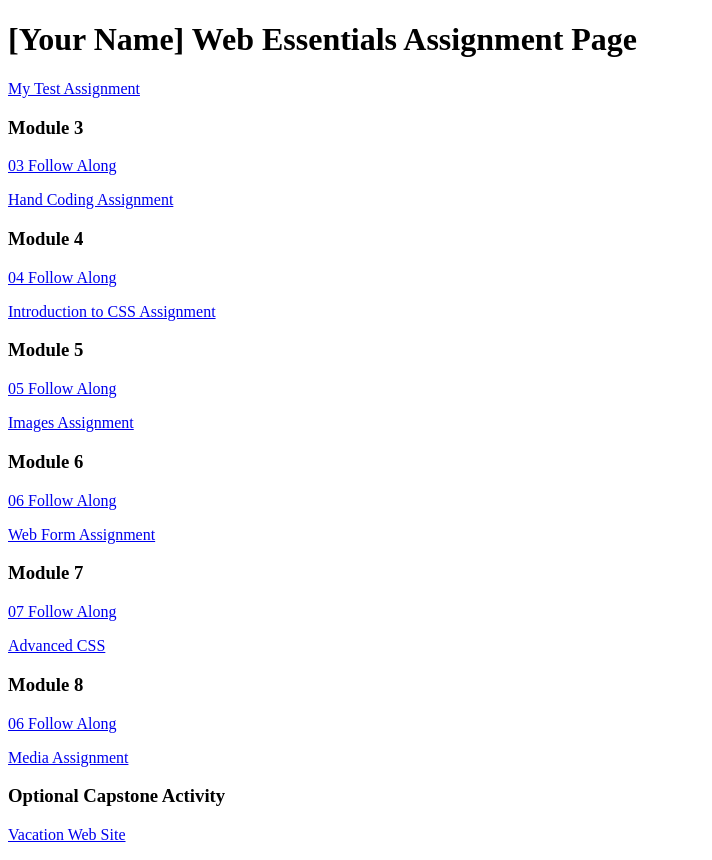
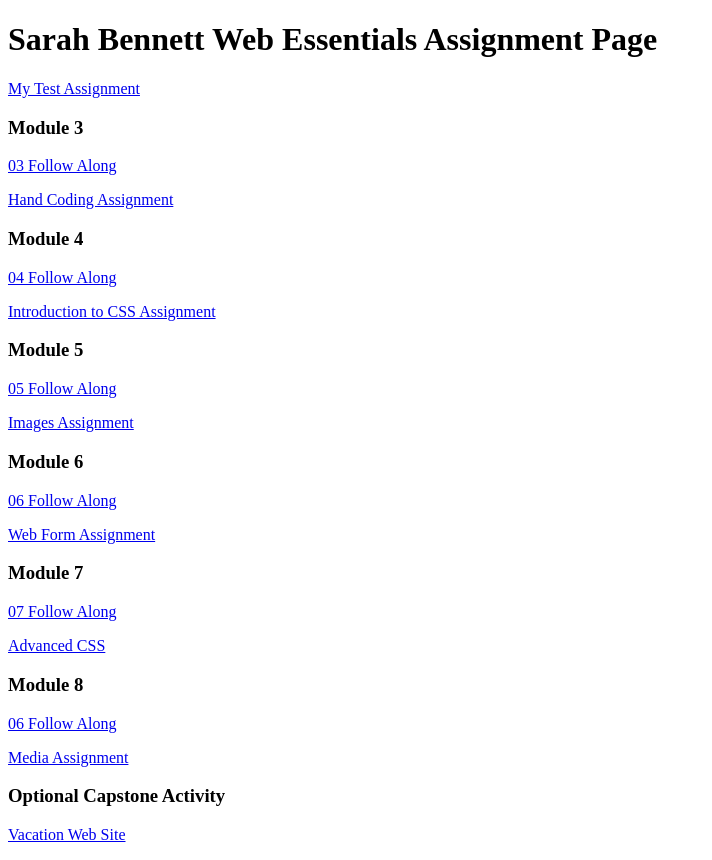
Before and after one commit to Sarah-Bennett-coding/dwdd1600, a plain HTML site: page index.html in a window 1280 px wide. Shown: the whole page, without its empty margins (0-712 px from the left). Drawn offline with Linux system fonts and the light colour scheme.

Commit message:
added personal name

```diff
--- a/index.html
+++ b/index.html
@@ -6,7 +6,7 @@
 		<title>dwdd 1600 assignment list page</title>
 	</head>
 	<body>
-		<h1>[Your Name] Web Essentials Assignment Page</h1>
+		<h1>Sarah Bennett Web Essentials Assignment Page</h1>
 		<p><a href="01test">My Test Assignment</a></p>
 
 		<h3>Module 3</h3>
```
